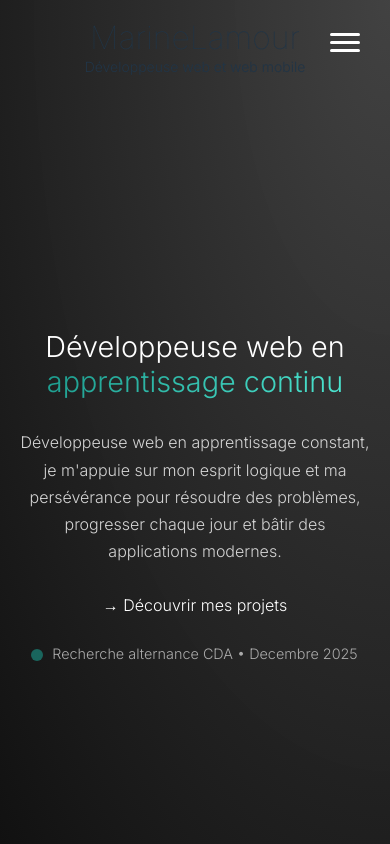
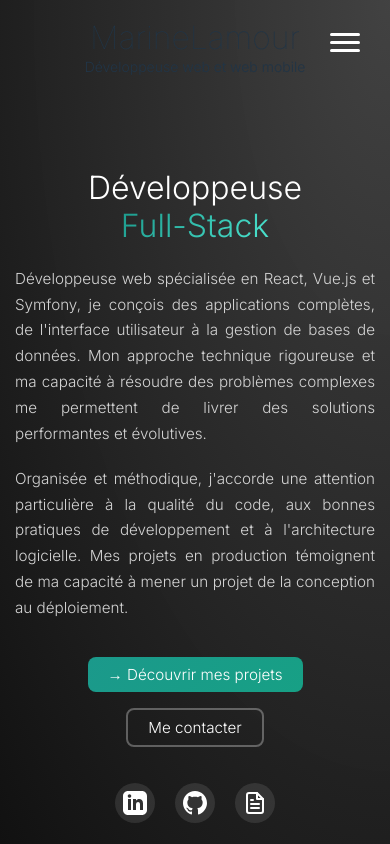
Before and after one commit to LamourMarine/portfolio-marine-lamour, a Vue app: page / in a window 390 px wide. Built offline with nearby package versions, Linux system fonts and the light colour scheme.

Commit message:
refactor: merge About page into Home

```diff
--- a/src/App.vue
+++ b/src/App.vue
@@ -58,12 +58,11 @@
 import Navbar from "./components/Navbar.vue";
 import Home from "./components/Home.vue";
 import StackTechnique from "./components/StackTechnique.vue";
-import About from "./components/About.vue";
 import Projects from "./components/Projects.vue";
 import Contact from "./components/Contact.vue";
 
 export default {
-  components: { Navbar, Home, StackTechnique, About, Projects, Contact },
+  components: { Navbar, Home, StackTechnique, Projects, Contact },
   data() {
     return {
       currentSection: "Home",
@@ -179,7 +178,7 @@
   display: flex;
   flex-direction: column;
   align-items: flex-start;
-  gap: 80px;
+  gap: 50px;
   color: white;
   width: 240px;
   flex-shrink: 0;
--- a/src/components/Home.vue
+++ b/src/components/Home.vue
@@ -2,29 +2,113 @@
   <section class="home-content">
     <div class="home-center">
       <h1 class="home-headline">
-        Développeuse web en
-        <span class="gradient-text">apprentissage continu</span>
+        Développeuse
+        <span class="gradient-text">Full-Stack</span>
       </h1>
-      <p class="home-aboutme">
-        Développeuse web en apprentissage constant, je m'appuie sur mon esprit
-        logique et ma persévérance pour résoudre des problèmes, progresser
-        chaque jour et bâtir des applications modernes.
-      </p>
+
+      <div class="home-intro">
+        <p>
+          Développeuse web spécialisée en React, Vue.js et Symfony, je conçois
+          des applications complètes, de l'interface utilisateur à la gestion de
+          bases de données. Mon approche technique rigoureuse et ma capacité à
+          résoudre des problèmes complexes me permettent de livrer des solutions
+          performantes et évolutives.
+        </p>
+
+        <p>
+          Organisée et méthodique, j'accorde une attention particulière à la
+          qualité du code, aux bonnes pratiques de développement et à
+          l'architecture logicielle. Mes projets en production témoignent de ma
+          capacité à mener un projet de la conception au déploiement.
+        </p>
+      </div>
 
       <div class="home-cta">
         <a
           href="#"
           @click.prevent="$emit('change-section', 'Projects')"
-          class="cta-link"
+          class="cta-link primary"
         >
           → Découvrir mes projets
         </a>
+
+        <a
+          href="#"
+          @click.prevent="$emit('change-section', 'Contact')"
+          class="cta-link secondary"
+        >
+          Me contacter
+        </a>
       </div>
 
-      <p class="home-availability">
-        <span class="availability-dot"></span>
-        Recherche alternance CDA • Decembre 2025
-      </p>
+      <!-- Liens directs vers CV, LinkedIn, GitHub -->
+      <div class="social-links">
+        <a
+          href="https://www.linkedin.com/in/marine-lamour-8a1747278/"
+          target="_blank"
+          rel="noopener noreferrer"
+          class="social-link"
+          title="LinkedIn"
+        >
+          <svg
+            xmlns="http://www.w3.org/2000/svg"
+            width="24"
+            height="24"
+            viewBox="0 0 24 24"
+            fill="currentColor"
+          >
+            <path
+              d="M19 0h-14c-2.761 0-5 2.239-5 5v14c0 2.761 2.239 5 5 5h14c2.762 0 5-2.239 5-5v-14c0-2.761-2.238-5-5-5zm-11 19h-3v-11h3v11zm-1.5-12.268c-.966 0-1.75-.79-1.75-1.764s.784-1.764 1.75-1.764 1.75.79 1.75 1.764-.783 1.764-1.75 1.764zm13.5 12.268h-3v-5.604c0-3.368-4-3.113-4 0v5.604h-3v-11h3v1.765c1.396-2.586 7-2.777 7 2.476v6.759z"
+            />
+          </svg>
+        </a>
+        <a
+          href="https://github.com/LamourMarine"
+          target="_blank"
+          rel="noopener noreferrer"
+          class="social-link"
+          title="GitHub"
+        >
+          <svg
+            xmlns="http://www.w3.org/2000/svg"
+            width="24"
+            height="24"
+            viewBox="0 0 24 24"
+            fill="currentColor"
+          >
+            <path
+              d="M12 0c-6.626 0-12 5.373-12 12 0 5.302 3.438 9.8 8.207 11.387.599.111.793-.261.793-.577v-2.234c-3.338.726-4.033-1.416-4.033-1.416-.546-1.387-1.333-1.756-1.333-1.756-1.089-.745.083-.729.083-.729 1.205.084 1.839 1.237 1.839 1.237 1.07 1.834 2.807 1.304 3.492.997.107-.775.418-1.305.762-1.604-2.665-.305-5.467-1.334-5.467-5.931 0-1.311.469-2.381 1.236-3.221-.124-.303-.535-1.524.117-3.176 0 0 1.008-.322 3.301 1.23.957-.266 1.983-.399 3.003-.404 1.02.005 2.047.138 3.006.404 2.291-1.552 3.297-1.23 3.297-1.23.653 1.653.242 2.874.118 3.176.77.84 1.235 1.911 1.235 3.221 0 4.609-2.807 5.624-5.479 5.921.43.372.823 1.102.823 2.222v3.293c0 .319.192.694.801.576 4.765-1.589 8.199-6.086 8.199-11.386 0-6.627-5.373-12-12-12z"
+            />
+          </svg>
+        </a>
+        <a
+          href="/CV.pdf"
+          target="_blank"
+          rel="noopener noreferrer"
+          class="social-link"
+          title="Télécharger mon CV"
+        >
+          <svg
+            xmlns="http://www.w3.org/2000/svg"
+            width="24"
+            height="24"
+            viewBox="0 0 24 24"
+            fill="none"
+            stroke="currentColor"
+            stroke-width="2"
+            stroke-linecap="round"
+            stroke-linejoin="round"
+          >
+            <path
+              d="M14 2H6a2 2 0 0 0-2 2v16a2 2 0 0 0 2 2h12a2 2 0 0 0 2-2V8z"
+            ></path>
+            <polyline points="14 2 14 8 20 8"></polyline>
+            <line x1="16" y1="13" x2="8" y2="13"></line>
+            <line x1="16" y1="17" x2="8" y2="17"></line>
+            <polyline points="10 9 9 9 8 9"></polyline>
+          </svg>
+        </a>
+      </div>
     </div>
   </section>
 </template>
@@ -34,12 +118,12 @@
   display: flex;
   align-items: center;
   justify-content: center;
-  height: 100%;
+  min-height: 100%;
   padding: 40px;
 }
 
 .home-center {
-  max-width: 700px;
+  max-width: 800px;
   text-align: center;
   display: flex;
   flex-direction: column;
@@ -48,10 +132,10 @@
 }
 
 .home-headline {
-  font-size: 3rem;
+  font-size: 3.5rem;
   font-weight: 300;
   line-height: 1.2;
-  margin: 0 0 10px 0;
+  margin: 0;
   color: white;
 }
 
@@ -62,21 +146,19 @@
   background-clip: text;
   font-weight: 600;
   display: inline-block;
-  animation: gradientShift 3s ease infinite;
 }
 
-@keyframes gradientShift {
-  0%,
-  100% {
-    background-position: 0% 50%;
-  }
-  50% {
-    background-position: 100% 50%;
-  }
+.home-intro {
+  display: flex;
+  flex-direction: column;
+  gap: 1.2em;
+  text-align: left;
+  max-width: 700px;
+  margin: 0 auto;
 }
 
-.home-aboutme {
-  font-size: 1.3rem;
+.home-intro p {
+  font-size: 1.1rem;
   color: #d4d4d4;
   line-height: 1.7;
   margin: 0;
@@ -85,74 +167,67 @@
 .home-cta {
   display: flex;
   justify-content: center;
+  gap: 16px;
+  flex-wrap: wrap;
+  margin-top: 16px;
 }
 
 .cta-link {
   color: white;
   text-decoration: none;
-  font-size: 1.2rem;
+  font-size: 1.05rem;
   font-weight: 500;
   transition: all 0.3s ease;
-  padding: 12px 0;
-  border-bottom: 2px solid transparent;
-  position: relative;
+  padding: 12px 28px;
+  border-radius: 8px;
+  display: inline-flex;
+  align-items: center;
+  gap: 8px;
 }
 
-.cta-link::before {
-  content: "";
-  position: absolute;
-  bottom: 0;
-  left: 0;
-  width: 0;
-  height: 2px;
-  background: linear-gradient(90deg, #1b998b, #4de6d1);
-  transition: width 0.3s ease;
+.cta-link.primary {
+  background: linear-gradient(135deg, #1b998b, #17a085);
+  border: none;
 }
 
-.cta-link:hover::before {
-  width: 100%;
+.cta-link.primary:hover {
+  transform: translateY(-2px);
+  box-shadow: 0 8px 20px rgba(27, 153, 139, 0.3);
 }
 
-.cta-link:hover {
-  color: #1b998b;
-  transform: translateX(8px);
+.cta-link.secondary {
+  background: transparent;
+  border: 2px solid rgba(255, 255, 255, 0.3);
 }
 
-.home-availability {
-  font-size: 1rem;
-  color: #aaa;
-  margin: 0;
-  font-weight: 400;
+.cta-link.secondary:hover {
+  border-color: #1b998b;
+  color: #1b998b;
+}
+
+.social-links {
+  display: flex;
+  justify-content: center;
+  gap: 24px;
+  margin-top: 16px;
+}
+
+.social-link {
+  width: 44px;
+  height: 44px;
+  border-radius: 50%;
+  background: rgba(255, 255, 255, 0.1);
   display: flex;
   align-items: center;
   justify-content: center;
-  gap: 10px;
+  color: white;
+  transition: all 0.3s ease;
+  text-decoration: none;
 }
 
-.availability-dot {
-  width: 10px;
-  height: 10px;
+.social-link:hover {
   background: #1b998b;
-  border-radius: 50%;
-  display: inline-block;
-  animation: pulse 2s ease-in-out infinite;
-}
-
-@keyframes pulse {
-  0%,
-  100% {
-    opacity: 1;
-    transform: scale(1);
-  }
-  50% {
-    opacity: 0.6;
-    transform: scale(1.2);
-  }
-}
-
-.cta-link:focus {
-  outline: 2px solid #1b998b;
-  outline-offset: 4px;
+  transform: scale(1.1);
 }
 
 @keyframes fadeIn {
@@ -169,15 +244,19 @@
 /* Responsive */
 @media (max-width: 768px) {
   .home-content {
-    padding: 20px;
+    padding: 20px 15px;
   }
 
   .home-headline {
-    font-size: 2.2rem;
+    font-size: 2.5rem;
   }
 
-  .home-aboutme {
-    font-size: 1.1rem;
+  .home-intro {
+    text-align: justify;
+  }
+
+  .home-intro p {
+    font-size: 1rem;
   }
 
   .home-center {
@@ -186,21 +265,27 @@
   }
 
   .cta-link {
-    font-size: 1.1rem;
+    font-size: 1rem;
+    padding: 10px 24px;
   }
 
-  .home-availability {
-    font-size: 0.9rem;
+  .social-links {
+    gap: 20px;
+  }
+
+  .social-link {
+    width: 40px;
+    height: 40px;
   }
 }
 
 @media (max-width: 480px) {
   .home-headline {
-    font-size: 1.8rem;
+    font-size: 2rem;
   }
 
-  .home-aboutme {
-    font-size: 1rem;
+  .home-intro p {
+    font-size: 0.95rem;
   }
 
   .home-center {
@@ -208,7 +293,8 @@
   }
 
   .cta-link {
-    font-size: 1rem;
+    font-size: 0.95rem;
+    padding: 10px 20px;
   }
 }
 </style>
--- a/src/components/Navbar.vue
+++ b/src/components/Navbar.vue
@@ -31,7 +31,6 @@
 const sections = ref<Section[]>([
   { name: 'Home', label: 'Home' },
   { name: 'StackTechnique', label: 'Stack Technique' },
-  { name: 'About', label: 'A propos' },
   { name: 'Projects', label: 'Projets' },
   { name: 'Contact', label: 'Contact' },
 ])
```
Also changed, not shown: src/components/About.vue (deleted, +0 -245 lines), 1 other file (tests, documents, lock files or other folders).
